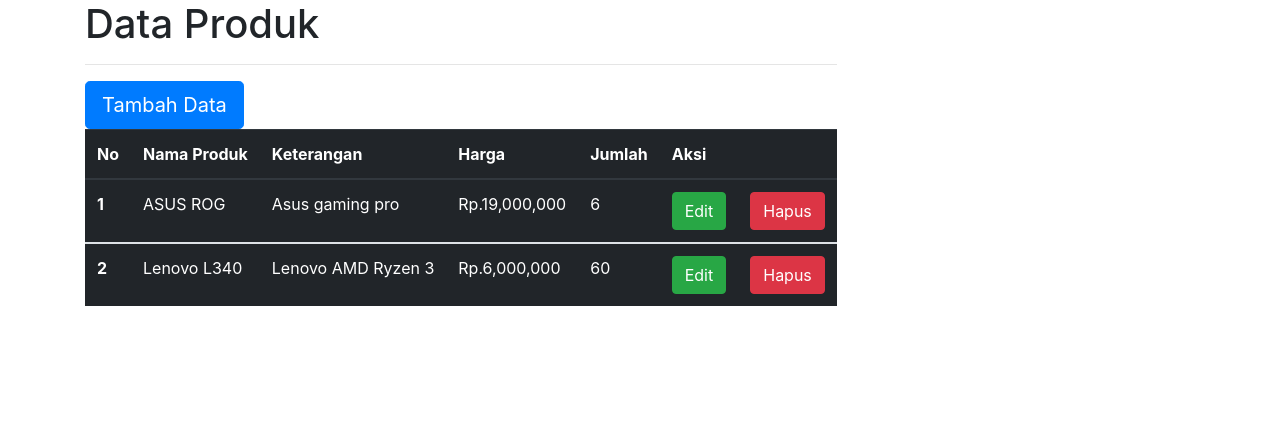
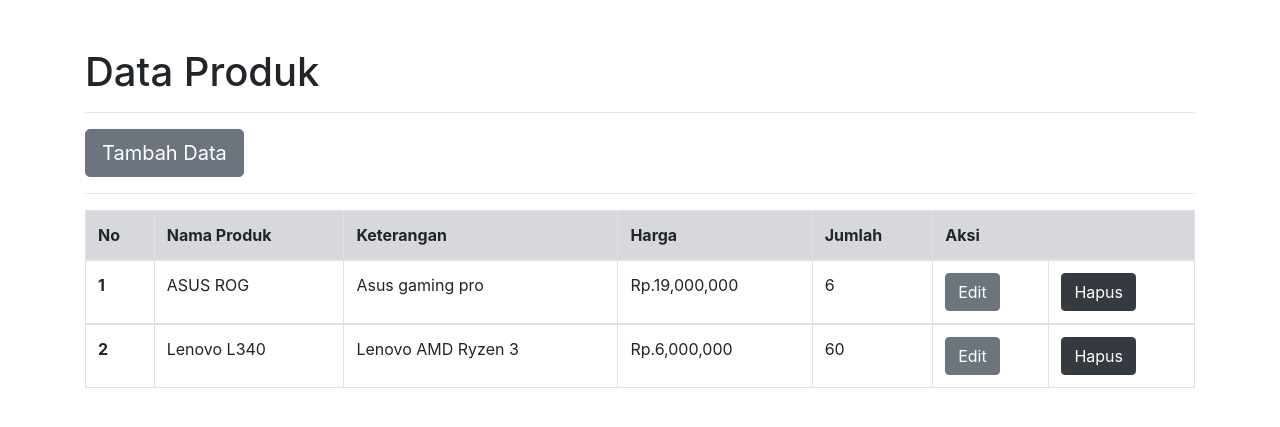
Before and after one commit to defadels/level3-tugas10, a PHP site: page / in a window 1280 px wide. Shown: the top 427 px of the page. Run offline with PHP 8.4, Linux system fonts and the light colour scheme; data comes from the database, SQL or seed files in the repository; both versions use the stored data as it was after the commit.

Commit message:
Add files via upload

```diff
--- a/index.php
+++ b/index.php
@@ -13,16 +13,15 @@
   </head>
   <body>
     <div class="container">
-      <div class="row align-item-center">
-        <div class="col-xs-8">
-          <div class="container">
-
+      <div class="row">
+        <div class="col-md-12 mt-5">
             <h1>Data Produk</h1>
             <hr>
-            <a href="tambah.php" class="btn btn-primary btn-lg">Tambah Data</a>
-            <table class="table table-dark">
+            <a href="tambah.php" class="btn btn-secondary btn-lg">Tambah Data</a>
+            <hr>
+            <table class="table table-bordered">
               <thead>
-                <tr>
+                <tr class="table-secondary">
                   <th>No</th>
                   <th>Nama Produk</th>
                   <th>Keterangan</th>
@@ -48,8 +47,8 @@
                   <td><?php echo $row['keterangan']; ?></td>
                   <td><?php echo "Rp.".number_format($row['harga']); ?></td>
                   <td><?php echo $row['jumlah']; ?></td>
-                  <td><a href="edit.php?id=<?php echo $row['id'] ?>" class="btn btn-success">Edit</a></td>
-                  <td><a href="hapus.php?id=<?php echo $row['id'] ?>" class="btn btn-danger">Hapus</a></td>
+                  <td><a href="edit.php?id=<?php echo $row['id'] ?>" class="btn btn-secondary">Edit</a></td>
+                  <td><a onclick="return confirm('Anda yakin?');" href="hapus.php?id=<?php echo $row['id'] ?>" class="btn btn-dark" >Hapus</a></td>
                 </tr>
 
               </tbody>
@@ -60,7 +59,7 @@
 
                ?>
             </table>
-        </div>
+
     </div>
   </div>
 
```
Also changed, not shown: arkademy.sql (+4 -7 lines), edit.php (+6 -6 lines), tambah.php (+6 -4 lines).
